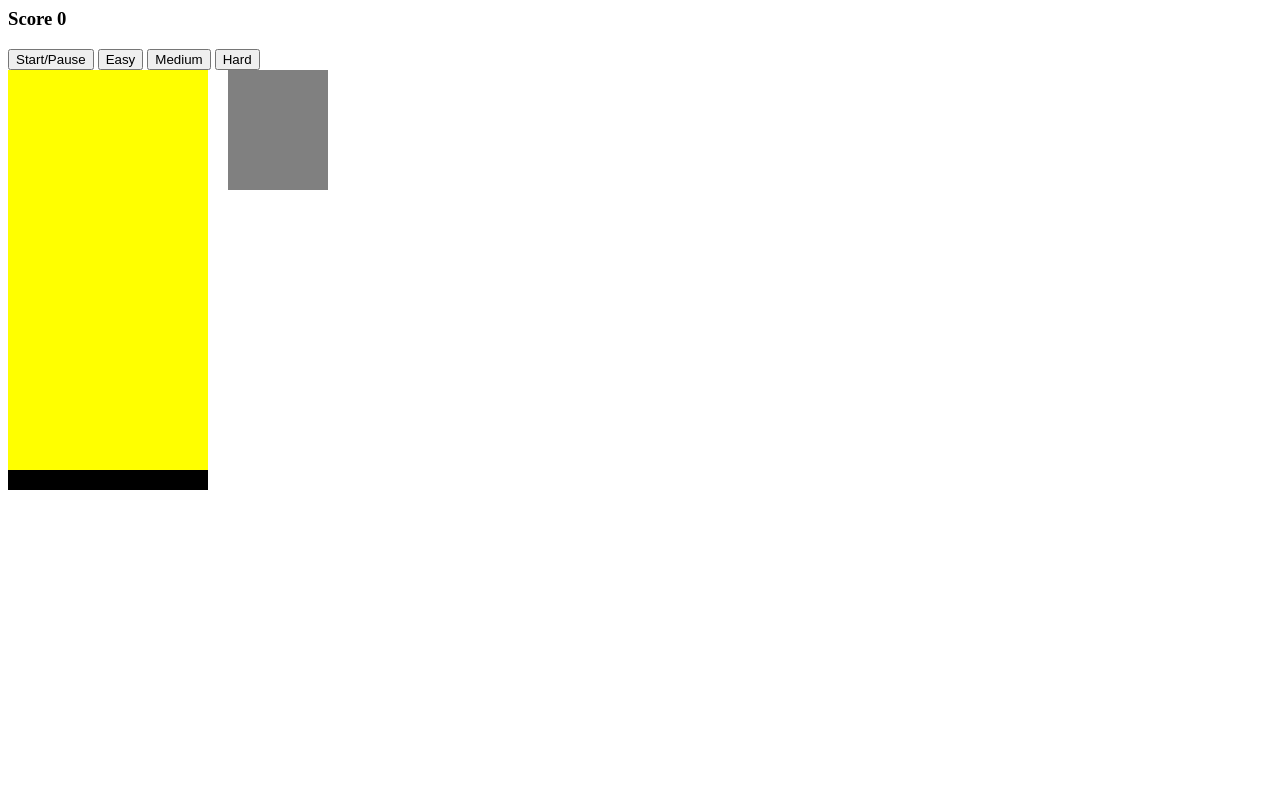
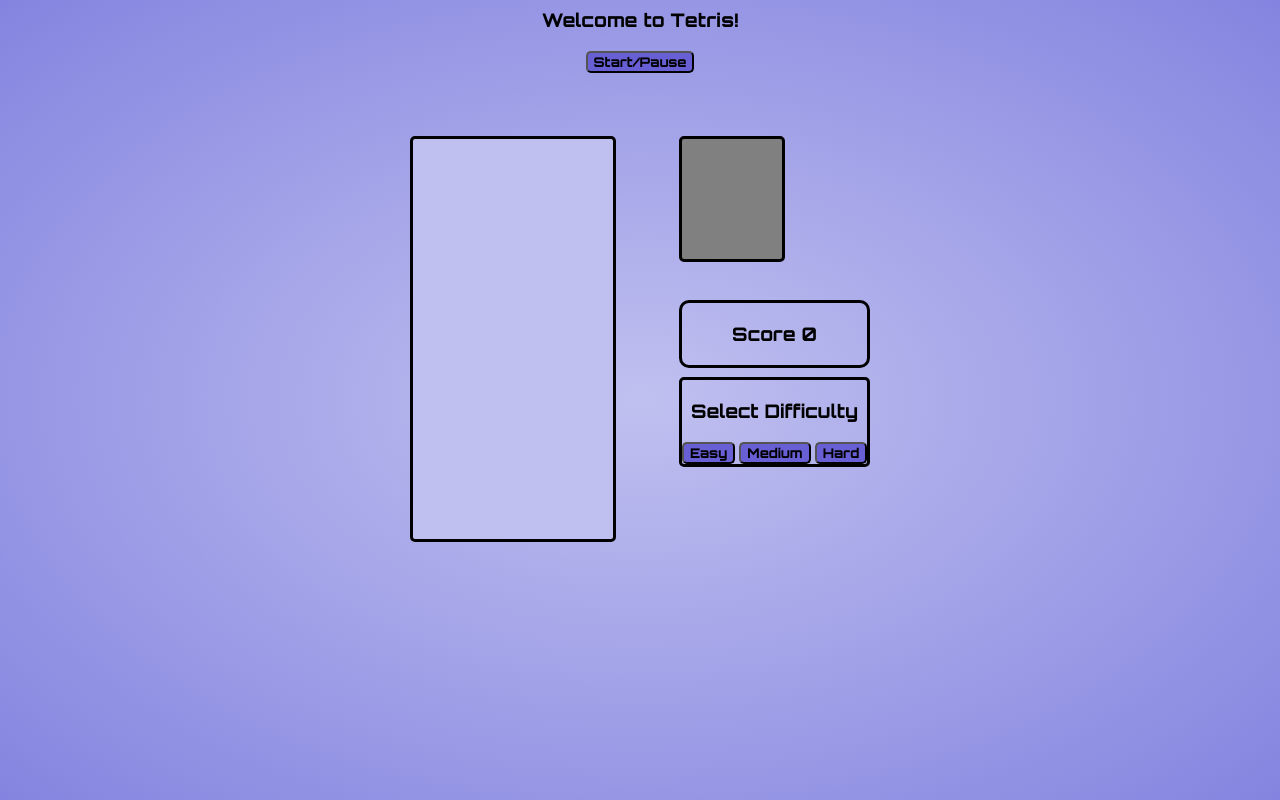
Before and after one commit to jonfleet/Tetris, a plain HTML site: page index.html in a window 1280 px wide. Drawn offline with Linux system fonts and the light colour scheme.

Commit message:
Added Styling

```diff
--- a/index.html
+++ b/index.html
@@ -3,16 +3,16 @@
     <title>Tetris</title>
     <meta charset="utf-8">
     <script src="/tetris.js" charset="utf-8"></script>
+    <link href="https://fonts.googleapis.com/css2?family=Orbitron:wght@800&display=swap" rel="stylesheet">
     <link rel="stylesheet" href="style.css">
+
 </head>
 <body>
 
-    <h3>Score <span id="score">0</span></h3>
+    <div class="header">
+        <h3>Welcome to Tetris!</h3>
         <button id="start-button">Start/Pause</button>
-    <button id="difficulty-button-easy">Easy</button>
-    <button id="difficulty-button-medium">Medium</button>
-    <button id="difficulty-button-hard">Hard</button>
-
+    </div>
     <div class="container">
         <div class="grid">
             <div></div>
@@ -215,17 +215,19 @@
             <div></div>
             <div></div>
             <div></div>
-            <div class='taken' style="background-color: black"></div>
-            <div class='taken' style="background-color: black"></div>
-            <div class='taken' style="background-color: black"></div>
-            <div class='taken' style="background-color: black"></div>
-            <div class='taken' style="background-color: black"></div>
-            <div class='taken' style="background-color: black"></div>
-            <div class='taken' style="background-color: black"></div>
-            <div class='taken' style="background-color: black"></div>
-            <div class='taken' style="background-color: black"></div>
-            <div class='taken' style="background-color: black"></div>
+            <div class='taken' id="grid-bottom"></div>
+            <div class='taken' id="grid-bottom"></div>
+            <div class='taken' id="grid-bottom"></div>
+            <div class='taken' id="grid-bottom"></div>
+            <div class='taken' id="grid-bottom"></div>
+            <div class='taken' id="grid-bottom"></div>
+            <div class='taken' id="grid-bottom"></div>
+            <div class='taken' id="grid-bottom"></div>
+            <div class='taken' id="grid-bottom"></div>
+            <div class='taken' id="grid-bottom"></div>
         </div>
+        <div class='rightside'>
+            <div style="justify-content: center">
                 <div class="miniGrid">
                     <div></div>
                     <div></div>
@@ -259,5 +261,18 @@
                     <div></div>
                 </div>
             </div>
+            <div class="score">
+                <h3>Score <span id="score">0</span></h3>
+            </div>
+            <div class="difficulty">
+                <h3>Select Difficulty</h3>
+                <div class=''>
+                    <button id="difficulty-button-easy">Easy</button>
+                    <button id="difficulty-button-medium">Medium</button>
+                    <button id="difficulty-button-hard">Hard</button>
+                </div>
+            </div>
+        </div>
+    </div>
 </body>
 </html>
--- a/style.css
+++ b/style.css
@@ -1,36 +1,111 @@
+
+h3{
+    font-family: 'Orbitron', sans-serif;
+}
+
+button {
+    font-family: 'Orbitron', sans-serif;
+    background-color: rgb(103, 95, 211);
+    border-radius: 5px;
+}
+
+body {
+    background: radial-gradient(rgb(192, 192, 240), rgb(132, 132, 224))
+}
+.header{
+    display: block;
+    /* flex-wrap: nowrap; */
+    text-align: center;
+    /* background-color: black; */
+    /* flex-wrap: wrap; */
+    /* justify-content: center; */
+}
+
 .container{
     display: flex;
     flex-wrap: wrap;
+    justify-content: center;
+    margin-top: 5%;
 }
-
 .grid{
     width: 200px;
     height: 400px;
     display: flex;
     flex-wrap: wrap;
-    background-color: yellow;
+    background-color: rgb(192, 192, 240);
+    border-style: solid;
+    border-radius: 5px;
+    /* border-color: black; */
+}
+.grid div{
+    height: 20px;
+    width: 20px;
+    /* border-color: black; */
+    /* border-style: solid; */
+    /* border-width: .5px; */
+    /* background-color: red; */
+}
+
+.grid #grid-bottom{
+    border-color: "";
+    border-style: "";
+    border-width: "";
+    background-color: '';
+}
+.rightside{
+    display: block;
+    margin-left: 5%;
+    /* flex-wrap: nowrap; */
 }
 
 .miniGrid{
-    margin-left: 20px;
+    /* margin-left: 20px; */
     width: 100px;
     height: 120px;
     display: flex;
     flex-wrap: wrap;
     background-color: gray;
-}
-
-.grid div{
-    height: 20px;
-    width: 20px;
-    /* background-color: red; */
+    border-style: solid;
+    border-color: black;
+    border-radius: 5px;
 }
 
 .miniGrid div{
     height: 20px;
     width: 20px;
+    /* border-style: solid; */
+    /* border-color: black; */
 }
 
+
+.score{
+    text-align: center;
+    /* font-family: 'Franklin Gothic Medium', 'Arial Narrow', Arial, sans-serif; */
+    border-style: solid;
+    border-color: black;
+    border-radius: 10px;
+    margin-top: 20%;
+    /* background-color: blue; */
+}
+
+.difficulty{
+    display: block;
+    border-color: black;
+    border-style: solid;
+    border-radius: 5px;
+    margin-top: 5%;
+    text-align: center;
+
+}
+.difficulty button{
+    /* display: block; */
+    /* justify-content: right; */
+
+}
+
+
+
 .tetromino{
-    background-color: blue;
+    /* border-radius: 2px; */
+
 }
```
Lines whose indentation alone changed are shown as unchanged.
